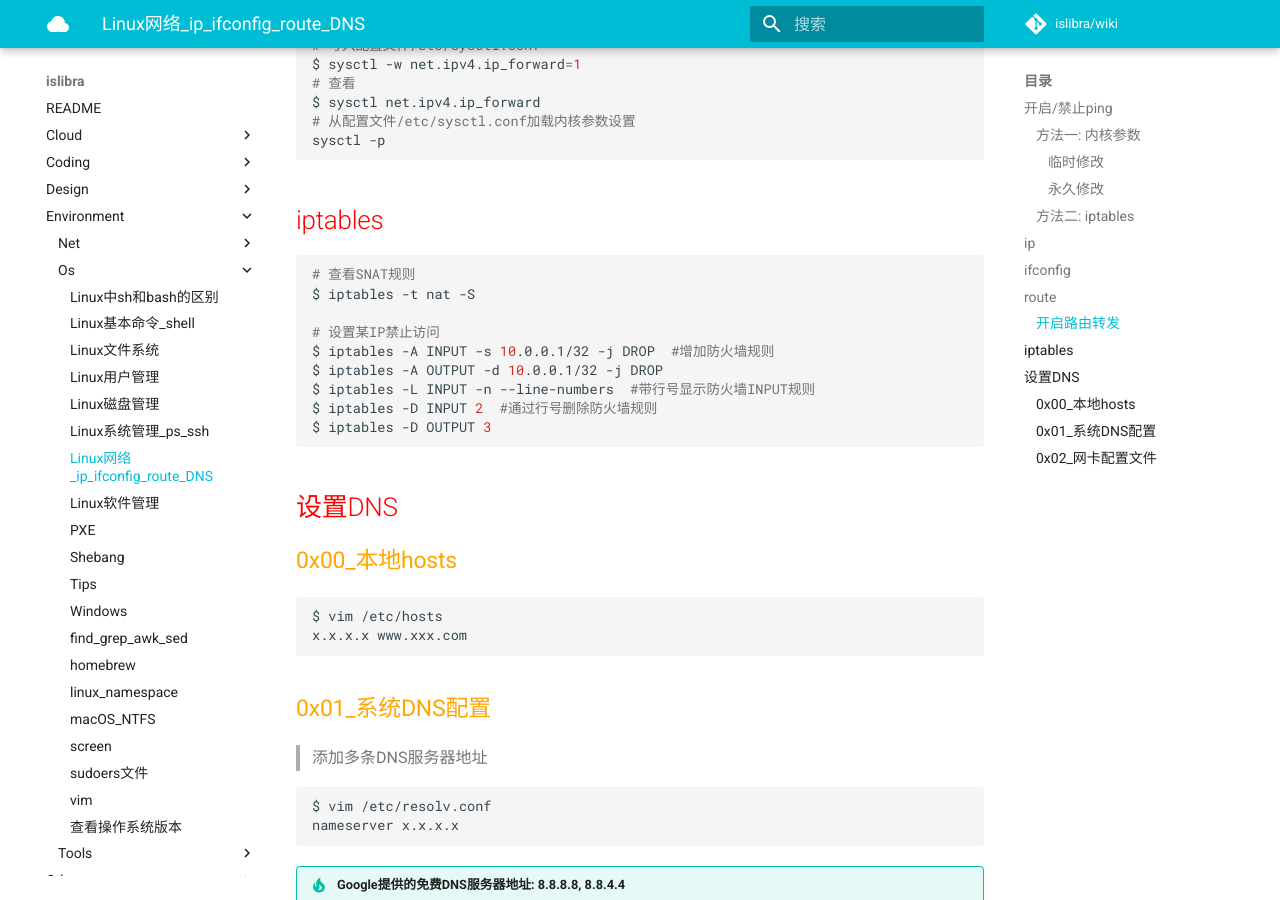
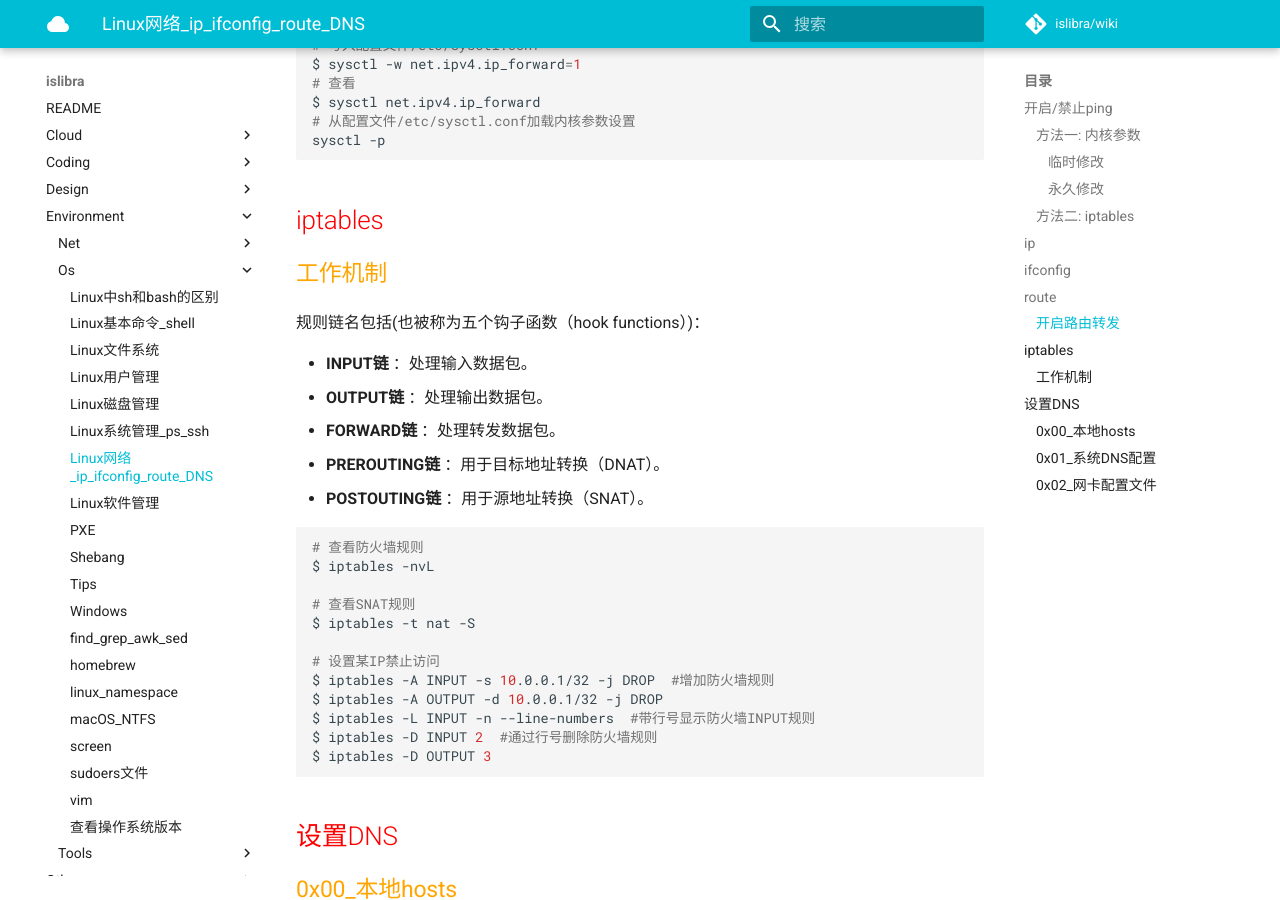
Before and after one commit to islibra/wiki, an MkDocs documentation site: the page built from docs/environment/os/Linux网络_ip_ifconfig_route_DNS.md, in a window 1280 px wide and 900 px high, scrolled down 2556 px. Built offline with MkDocs 1.6.1 and Material for MkDocs 9.7.7, drawn with Linux system fonts in a browser that asks for light colours; comment, search, counter and statistics services are not loaded.

Commit message:
Update Linux网络_ip_ifconfig_route_DNS.md

````diff
--- a/docs/environment/os/Linux网络_ip_ifconfig_route_DNS.md
+++ b/docs/environment/os/Linux网络_ip_ifconfig_route_DNS.md
@@ -127,7 +127,21 @@ sysctl -p
 
 ## iptables
 
+### 工作机制
+
+规则链名包括(也被称为五个钩子函数（hook functions）)：
+
+- **INPUT链** ：处理输入数据包。
+- **OUTPUT链** ：处理输出数据包。
+- **FORWARD链** ：处理转发数据包。
+- **PREROUTING链** ：用于目标地址转换（DNAT）。
+- **POSTOUTING链** ：用于源地址转换（SNAT）。
+
+
 ```bash
+# 查看防火墙规则
+$ iptables -nvL
+
 # 查看SNAT规则
 $ iptables -t nat -S
 
````
